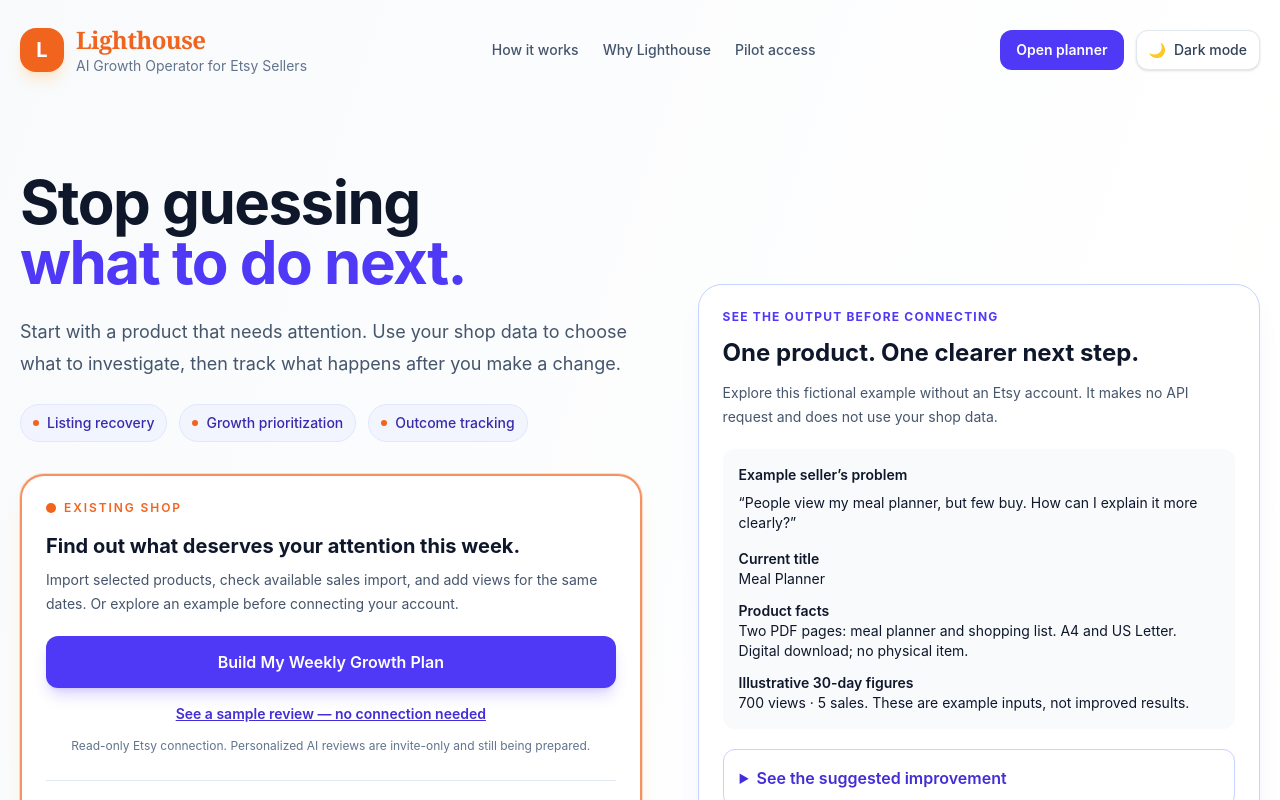
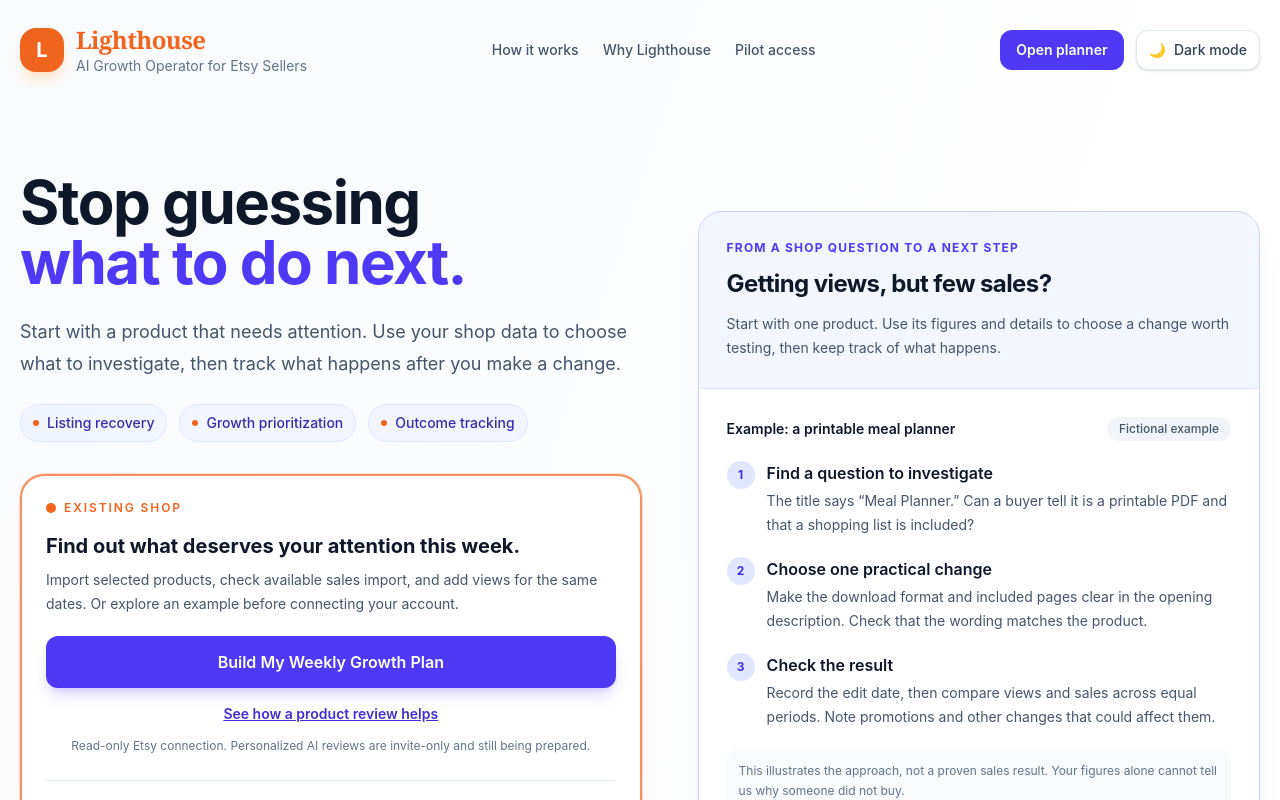
Before and after one commit to abiasV/lighthouse-agent, a React (Vite) app in the folder client/: page / in a window 1280 px wide. Shown: the top 800 px of the page. Built offline with nearby package versions, Linux system fonts and the light colour scheme.

Commit message:
Clarify seller review value and replace copy-demo landing card

```diff
--- a/client/src/App.jsx
+++ b/client/src/App.jsx
@@ -77,6 +77,9 @@
   function handleOpenShopPlan() {
     setError("");
     setView("shopPlan");
+    window.requestAnimationFrame(() => {
+      window.scrollTo({ top: 0, left: 0, behavior: "instant" });
+    });
   }
 
   function handleBackToLanding() {
@@ -1280,7 +1283,7 @@
                     >
                       Build My Weekly Growth Plan
                     </button>
-                    <a href="#sample-review" className="mt-4 block text-center text-sm font-semibold text-indigo-700 underline dark:text-indigo-300">See a sample review — no connection needed</a>
+                    <a href="#sample-review" className="mt-4 block text-center text-sm font-semibold text-indigo-700 underline dark:text-indigo-300">See how a product review helps</a>
                     <p className="mt-3 text-center text-xs leading-5 text-slate-500 dark:text-slate-400">Read-only Etsy connection. Personalized AI reviews are invite-only and still being prepared.</p>
 
                     <div className="mt-6 border-t border-slate-200 pt-5 dark:border-slate-700">
@@ -1329,7 +1332,7 @@
                   </div>
                 </div>
 
-                <SellerReviewExample />
+                <SellerReviewExample onOpenPlanner={handleOpenShopPlan} />
               </div>
             </section>
 
@@ -1537,7 +1540,7 @@
                   <li>No card, subscription or payment is required for the pilot.</li>
                 </ul>
                 <p className="mt-4 text-sm text-slate-600 dark:text-slate-400">We learn from real use; you receive work you can evaluate. Sales improvements are not guaranteed. Connecting an account does not reserve a place.</p>
-                <a href="#sample-review" className="mt-6 inline-block rounded-xl bg-indigo-600 px-5 py-3 font-semibold text-white hover:bg-indigo-700">Explore the example review</a>
+                <a href="#sample-review" className="mt-6 inline-block rounded-xl bg-indigo-600 px-5 py-3 font-semibold text-white hover:bg-indigo-700">See the review approach</a>
               </div>
             </section>
 
--- a/client/src/components/SellerReviewExample.jsx
+++ b/client/src/components/SellerReviewExample.jsx
@@ -1,32 +1,80 @@
-import ListingReviewContent from "./ListingReviewContent";
+export default function SellerReviewExample({ onOpenPlanner }) {
+  return (
+    <section
+      id="sample-review"
+      aria-labelledby="sample-review-title"
+      className="relative scroll-mt-8 overflow-hidden rounded-3xl border border-indigo-200 bg-white shadow-xl shadow-indigo-100/50 dark:border-indigo-800 dark:bg-slate-900 dark:shadow-none"
+    >
+      <div className="border-b border-indigo-100 bg-indigo-50/70 p-6 dark:border-indigo-900 dark:bg-indigo-950/40 sm:p-7">
+        <p className="text-xs font-bold uppercase tracking-widest text-indigo-600 dark:text-indigo-300">
+          From a shop question to a next step
+        </p>
+        <h3 id="sample-review-title" className="mt-3 text-2xl font-bold tracking-tight">
+          Getting views, but few sales?
+        </h3>
+        <p className="mt-3 text-sm leading-6 text-slate-600 dark:text-slate-300">
+          Start with one product. Use its figures and details to choose a change
+          worth testing, then keep track of what happens.
+        </p>
+      </div>
 
-const example = {
-  assessment: "The original title does not tell a buyer whether this is a digital file or what it includes. Clarifying those facts is one change worth testing; the numbers alone do not explain why people did not buy.",
-  draftTitle: "Printable Weekly Meal Planner PDF with Shopping List — A4 and US Letter",
-  draftDescription: "Plan a week of meals and write your shopping list in one place. This digital download includes two PDF pages: a weekly meal planner and a shopping list, in A4 and US Letter sizes. Print at home. No physical item will be shipped.",
-  nextAction: "For this example, update only the opening description to explain the format and what is included. Keep the other listing elements unchanged while you observe the result.",
-  measurementPlan: "Record the edit date. After another 30 completed days, compare views and sales with the original 30-day period. Note price changes, promotions and seasonal effects. A difference does not prove that this edit caused it.",
-  limitations: "This is a hand-written illustration, not a live AI review or a seller success story. Photos, search demand and competitors have not been evaluated. Suggested wording must match the actual product.",
-};
+      <div className="p-6 sm:p-7">
+        <div className="flex flex-wrap items-center justify-between gap-2">
+          <p className="text-sm font-semibold">Example: a printable meal planner</p>
+          <span className="rounded-full bg-slate-100 px-3 py-1 text-xs font-medium text-slate-600 dark:bg-slate-800 dark:text-slate-300">
+            Fictional example
+          </span>
+        </div>
 
-export default function SellerReviewExample() {
-  return <section id="sample-review" aria-labelledby="sample-review-title" className="relative scroll-mt-8 rounded-3xl border border-indigo-200 bg-white p-6 shadow-xl shadow-indigo-100/50 dark:border-indigo-800 dark:bg-slate-900 dark:shadow-none">
-    <p className="text-xs font-bold uppercase tracking-widest text-indigo-600 dark:text-indigo-300">See the output before connecting</p>
-    <h3 id="sample-review-title" className="mt-3 text-2xl font-bold">One product. One clearer next step.</h3>
-    <p className="mt-3 text-sm leading-6 text-slate-600 dark:text-slate-400">Explore this fictional example without an Etsy account. It makes no API request and does not use your shop data.</p>
-    <div className="mt-5 rounded-xl bg-slate-50 p-4 text-sm dark:bg-slate-950">
-      <p className="font-semibold">Example seller’s problem</p>
-      <p className="mt-2">“People view my meal planner, but few buy. How can I explain it more clearly?”</p>
-      <dl className="mt-4 space-y-3">
-        <div><dt className="font-semibold">Current title</dt><dd>Meal Planner</dd></div>
-        <div><dt className="font-semibold">Product facts</dt><dd>Two PDF pages: meal planner and shopping list. A4 and US Letter. Digital download; no physical item.</dd></div>
-        <div><dt className="font-semibold">Illustrative 30-day figures</dt><dd>700 views · 5 sales. These are example inputs, not improved results.</dd></div>
-      </dl>
-    </div>
-    <details className="mt-5 rounded-xl border border-indigo-200 p-4 dark:border-indigo-800">
-      <summary className="cursor-pointer font-semibold text-indigo-700 dark:text-indigo-300">See the suggested improvement</summary>
-      <div className="mt-5"><ListingReviewContent result={example} /></div>
-    </details>
-    <p className="mt-4 text-xs leading-5 text-slate-500 dark:text-slate-400">Personalized AI drafts are part of the invite-only pilot, still being prepared. This preview does not grant pilot access.</p>
-  </section>;
+        <ol className="mt-5 space-y-5">
+          <li className="flex gap-3">
+            <span aria-hidden="true" className="flex h-7 w-7 shrink-0 items-center justify-center rounded-full bg-indigo-100 text-xs font-bold text-indigo-700 dark:bg-indigo-950 dark:text-indigo-300">1</span>
+            <div>
+              <h4 className="font-semibold">Find a question to investigate</h4>
+              <p className="mt-1 text-sm leading-6 text-slate-600 dark:text-slate-300">
+                The title says “Meal Planner.” Can a buyer tell it is a printable
+                PDF and that a shopping list is included?
+              </p>
+            </div>
+          </li>
+          <li className="flex gap-3">
+            <span aria-hidden="true" className="flex h-7 w-7 shrink-0 items-center justify-center rounded-full bg-indigo-100 text-xs font-bold text-indigo-700 dark:bg-indigo-950 dark:text-indigo-300">2</span>
+            <div>
+              <h4 className="font-semibold">Choose one practical change</h4>
+              <p className="mt-1 text-sm leading-6 text-slate-600 dark:text-slate-300">
+                Make the download format and included pages clear in the opening
+                description. Check that the wording matches the product.
+              </p>
+            </div>
+          </li>
+          <li className="flex gap-3">
+            <span aria-hidden="true" className="flex h-7 w-7 shrink-0 items-center justify-center rounded-full bg-indigo-100 text-xs font-bold text-indigo-700 dark:bg-indigo-950 dark:text-indigo-300">3</span>
+            <div>
+              <h4 className="font-semibold">Check the result</h4>
+              <p className="mt-1 text-sm leading-6 text-slate-600 dark:text-slate-300">
+                Record the edit date, then compare views and sales across equal
+                periods. Note promotions and other changes that could affect them.
+              </p>
+            </div>
+          </li>
+        </ol>
+
+        <p className="mt-5 rounded-xl bg-slate-50 p-3 text-xs leading-5 text-slate-500 dark:bg-slate-950 dark:text-slate-400">
+          This illustrates the approach, not a proven sales result. Your figures
+          alone cannot tell us why someone did not buy.
+        </p>
+        <button
+          type="button"
+          onClick={onOpenPlanner}
+          className="mt-5 w-full cursor-pointer rounded-xl border border-indigo-200 bg-indigo-50 px-4 py-3 text-sm font-semibold text-indigo-700 transition hover:bg-indigo-100 focus-visible:outline-2 focus-visible:outline-offset-2 focus-visible:outline-indigo-600 dark:border-indigo-800 dark:bg-indigo-950/50 dark:text-indigo-300 dark:hover:bg-indigo-950"
+        >
+          Explore the sample planner
+        </button>
+        <p className="mt-3 text-center text-xs leading-5 text-slate-500 dark:text-slate-400">
+          No Etsy connection needed. Personal AI suggestions are part of the
+          private pilot, which is still being prepared.
+        </p>
+      </div>
+    </section>
+  );
 }
```
Also changed, not shown: 1 other file (tests, documents, lock files or other folders).
